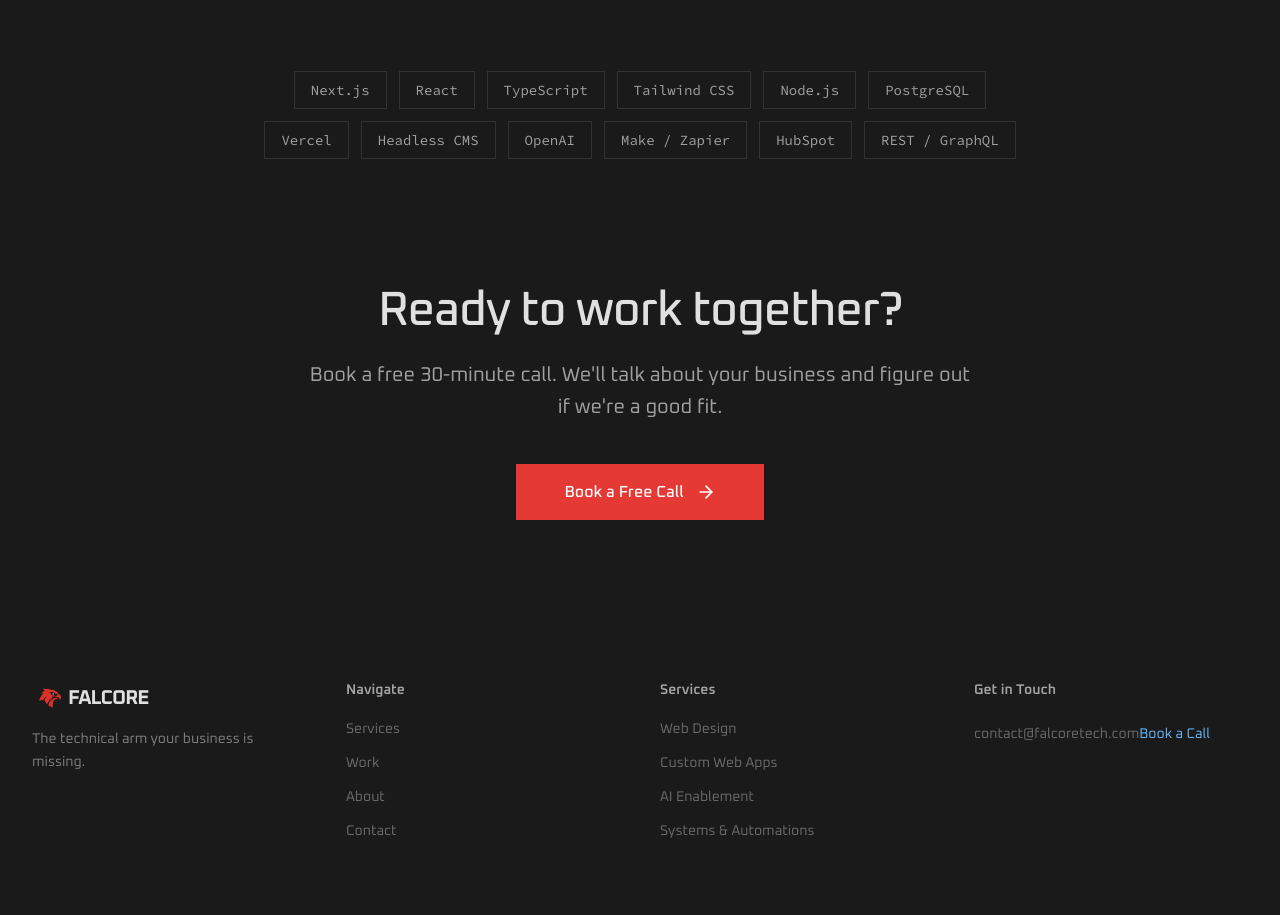
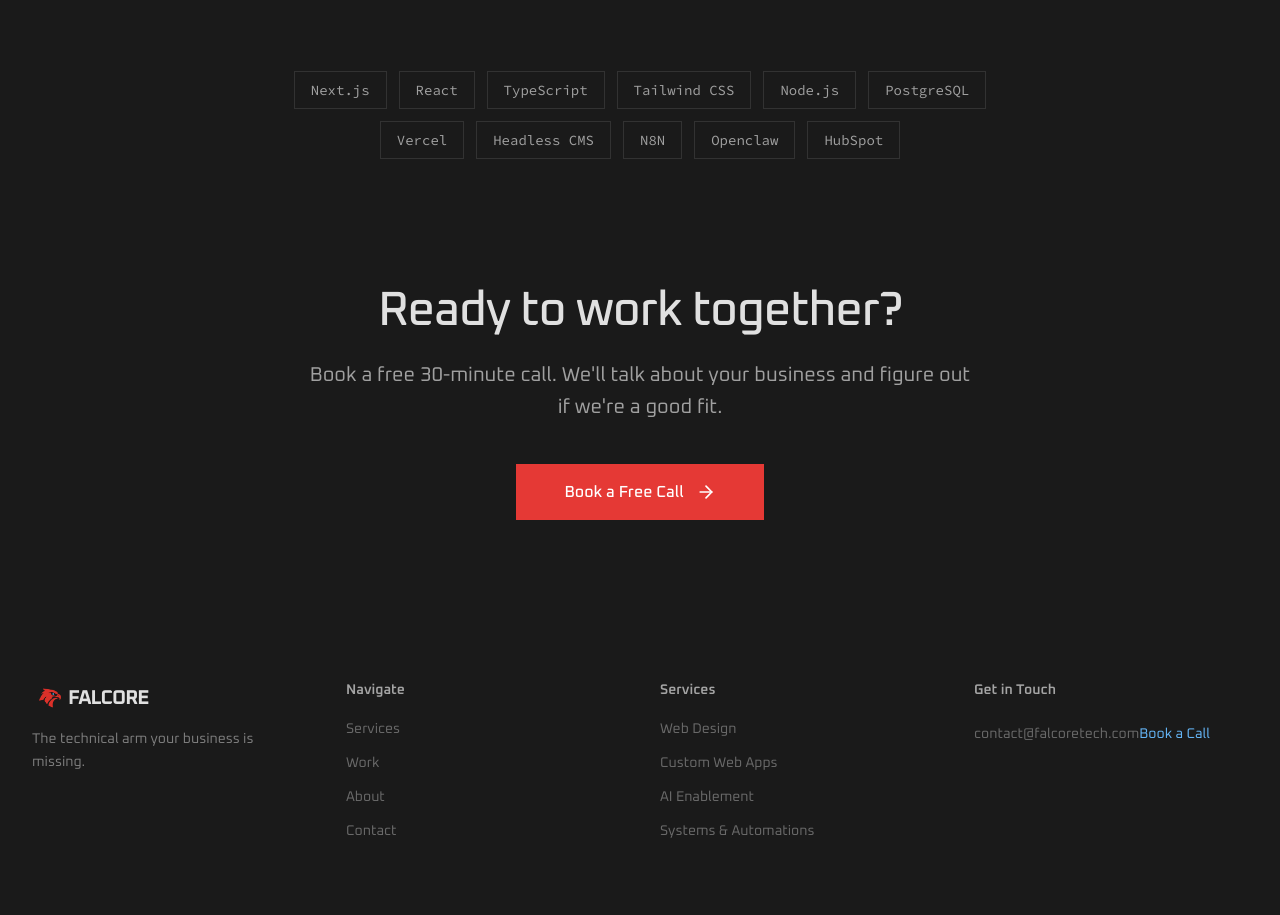
Before and after one commit to Faeziix/falcore-website, a Next.js app: page /about in a window 1280 px wide. Shown: the part 1764-2679 px from the top of the page. Built offline with nearby package versions, Linux system fonts and the light colour scheme.

Commit message:
Updating tech stack

```diff
--- a/app/about/page.tsx
+++ b/app/about/page.tsx
@@ -50,10 +50,9 @@
   "PostgreSQL",
   "Vercel",
   "Headless CMS",
-  "OpenAI",
-  "Make / Zapier",
+  "N8N",
+  "Openclaw",
   "HubSpot",
-  "REST / GraphQL",
 ];
 
 export default function AboutPage() {
```
